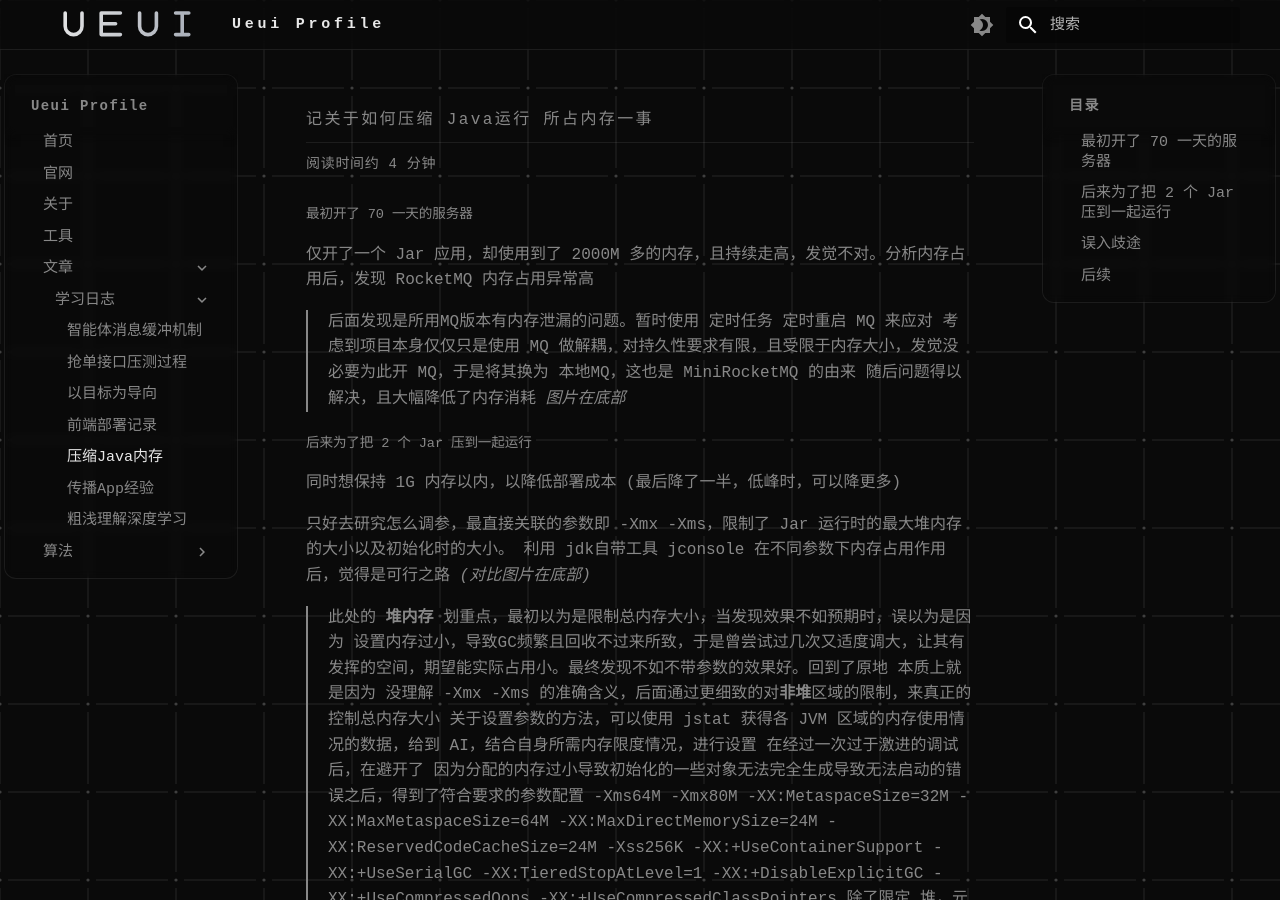
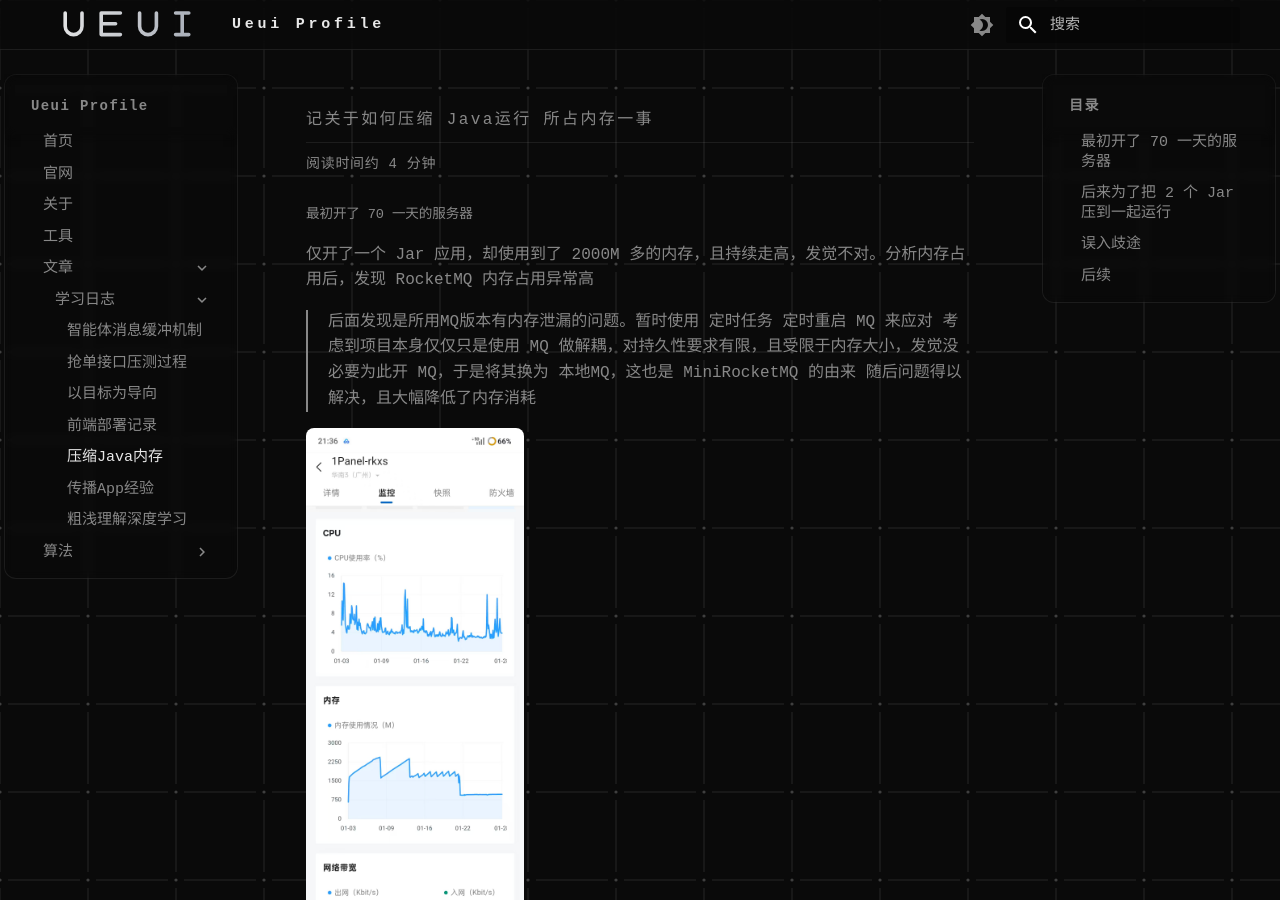
Before and after one commit to gh3406286420/ueui, an MkDocs documentation site: the page built from docs/txt4.md, in a window 1280 px wide and 900 px high. Built offline with MkDocs 1.6.1 and Material for MkDocs 9.7.7, drawn with Linux system fonts in a browser that asks for light colours.

Commit message:
docs: add images and update article content (txt1/4/5)

```diff
--- a/docs/txt4.md
+++ b/docs/txt4.md
@@ -6,13 +6,19 @@
 
 > 后面发现是所用MQ版本有内存泄漏的问题。暂时使用 定时任务 定时重启 MQ 来应对
 > 考虑到项目本身仅仅只是使用 MQ 做解耦，对持久性要求有限，且受限于内存大小，发觉没必要为此开 MQ，于是将其换为 本地MQ，这也是 MiniRocketMQ 的由来
-> 随后问题得以解决，且大幅降低了内存消耗  *图片在底部*
+> 随后问题得以解决，且大幅降低了内存消耗
+
+<img src="../assets/images/txt4/内存-时间图.jpg" alt="内存-时间图" style="max-width:100%;height:auto;max-height:480px;border-radius:8px;">
 
 ### 后来为了把 2 个 Jar 压到一起运行
 同时想保持 1G 内存以内，以降低部署成本 (最后降了一半，低峰时，可以降更多)
 
 只好去研究怎么调参，最直接关联的参数即 -Xmx -Xms，限制了 Jar 运行时的最大堆内存的大小以及初始化时的大小。
-利用 jdk自带工具 jconsole 在不同参数下内存占用作用后，觉得是可行之路 *(对比图片在底部)*
+利用 jdk自带工具 jconsole 在不同参数下内存占用作用后，觉得是可行之路
+
+<img src="../assets/images/txt4/不加限制.png" alt="不加限制" style="max-width:100%;height:auto;max-height:480px;border-radius:8px;">
+
+<img src="../assets/images/txt4/加限制.png" alt="加限制" style="max-width:100%;height:auto;max-height:480px;border-radius:8px;">
 
 > 此处的 **堆内存** 划重点，最初以为是限制总内存大小，当发现效果不如预期时，误以为是因为 设置内存过小，导致GC频繁且回收不过来所致，于是曾尝试过几次又适度调大，让其有发挥的空间，期望能实际占用小。最终发现不如不带参数的效果好。回到了原地
 > 本质上就是因为 没理解 -Xmx -Xms 的准确含义，后面通过更细致的对**非堆**区域的限制，来真正的控制总内存大小
@@ -20,6 +26,9 @@
 > 在经过一次过于激进的调试后，在避开了 因为分配的内存过小导致初始化的一些对象无法完全生成导致无法启动的错误之后，得到了符合要求的参数配置
 > -Xms64M -Xmx80M -XX:MetaspaceSize=32M -XX:MaxMetaspaceSize=64M -XX:MaxDirectMemorySize=24M -XX:ReservedCodeCacheSize=24M -Xss256K -XX:+UseContainerSupport -XX:+UseSerialGC -XX:TieredStopAtLevel=1 -XX:+DisableExplicitGC -XX:+UseCompressedOops -XX:+UseCompressedClassPointers
 > 除了限定 堆，元空间，栈，以及对 JIT 编译的代码的缓存 的大小做了限制之外。采用 SerialGC，也是因为 G1 本身会消耗更大的内存 (尽管 jdk17下 默认就是 G1)，且 G1 在多线程更有优势，而该服务器最初使用的是 1核，现在也才 2核 而已。最后还启用了压缩指针
+
+<img src="../assets/images/txt4/成功参数.png" alt="成功参数" style="max-width:100%;height:auto;max-height:480px;border-radius:8px;">
+
 
 ### 误入歧途
 
@@ -30,6 +39,9 @@
 
 > 最后，发现是因为 使用 mariadb 时，权限与真正 mysql 不一致导致了后端无法获得数据 (然而命令行使用 java -jar 则不会出现这个问题，所以难以发现)。于是又把内存改回去了，毕竟留有一定的 缓冲区间，目前内存利用率 长时间保持 75% 上下
 
+
+
+
 **那么，代价是什么？**
 最直观的体现：加载页面并不快。然而，对于一个后端学习者而言，或许更高的内存的价格并非完全不可接受，但是，有钱拿又能锻炼自己的机会，为什么要放过呢？
 
```
Also changed, not shown: docs/txt1.md (+3 -0 lines), docs/txt5.md (+3 -0 lines), docs/assets/images/txt1/压测图片.png (added), docs/assets/images/txt4/不加限制.png (added), docs/assets/images/txt4/内存-时间图.jpg (added), docs/assets/images/txt4/加限制.png (added), docs/assets/images/txt4/成功参数.png (added), docs/assets/images/txt5/被封图片.jpg (added).
